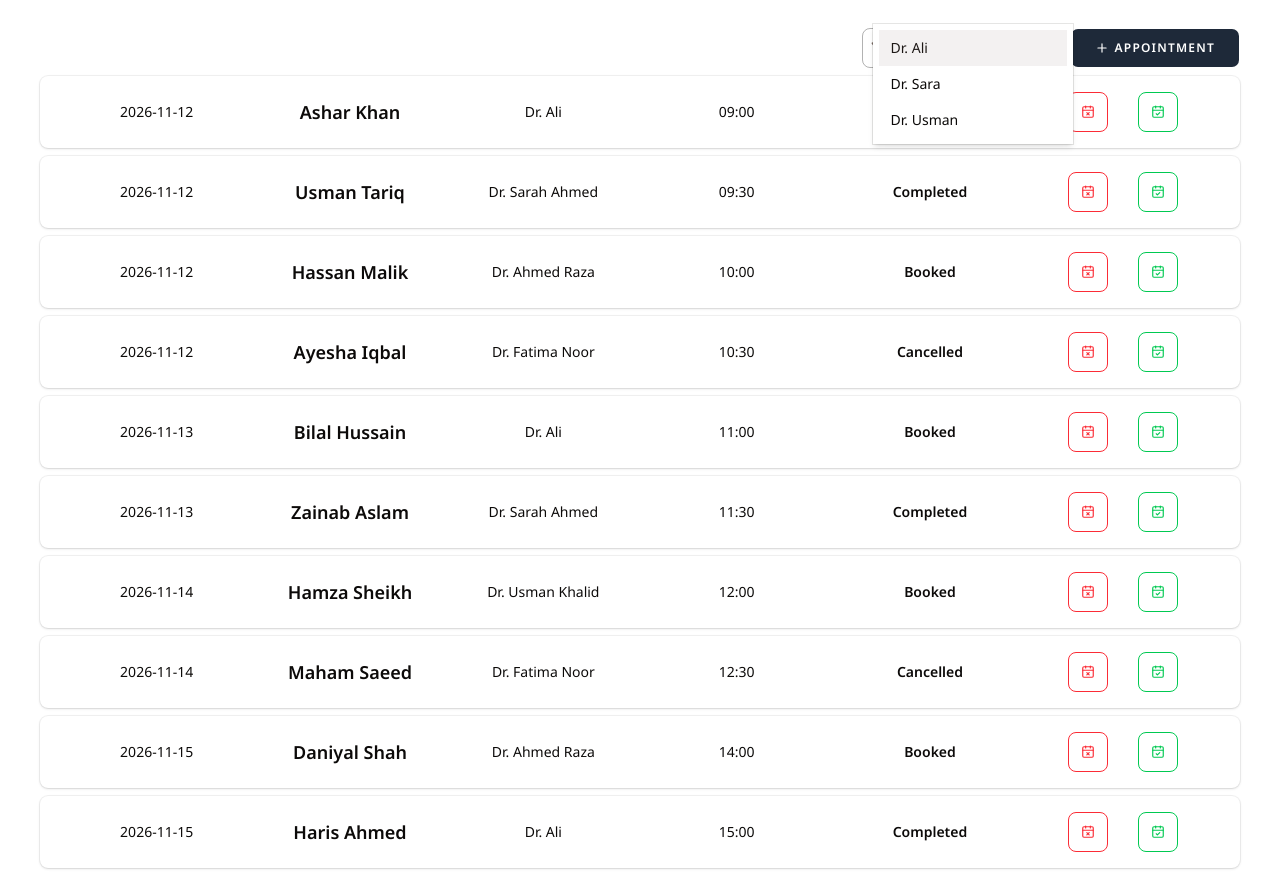
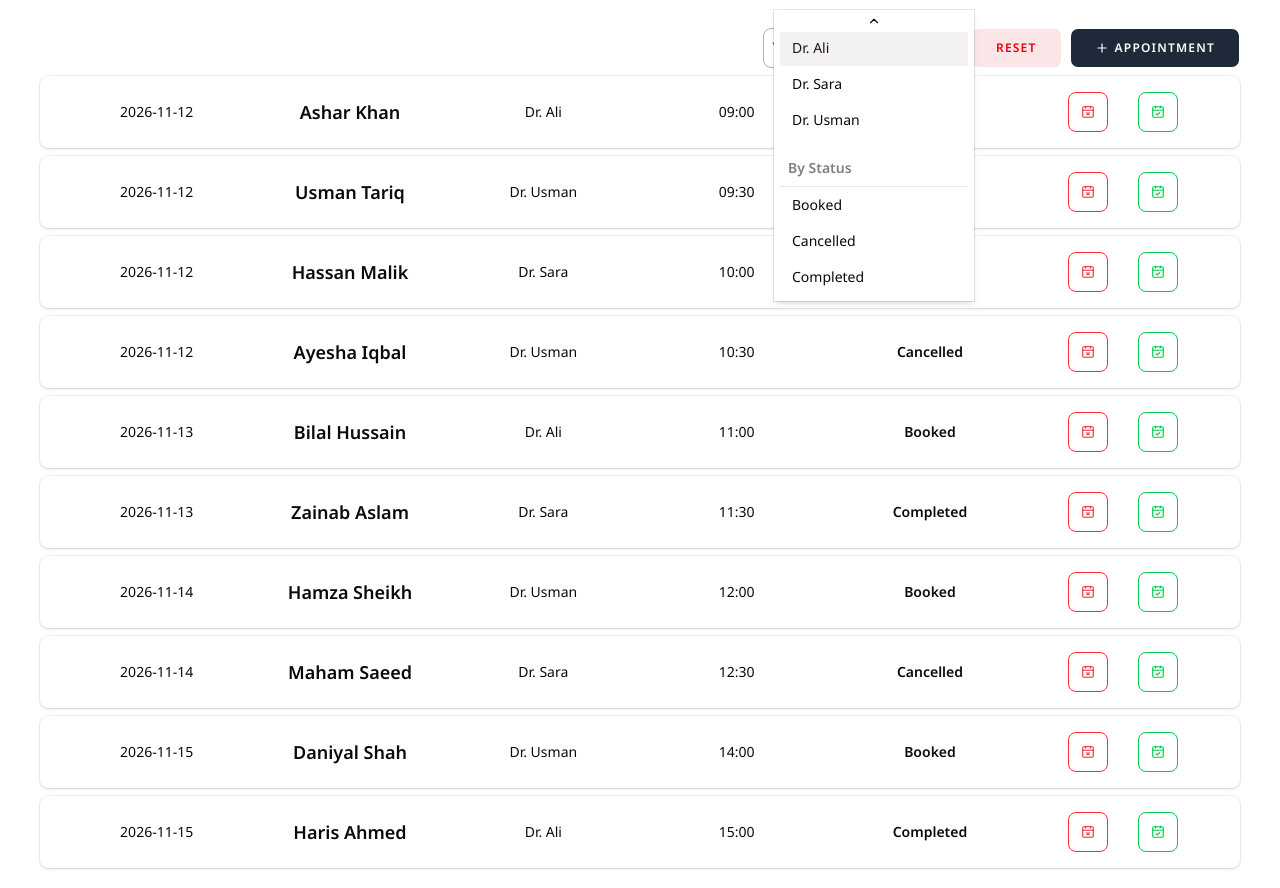
Before and after one commit to x-survivor/veridix_intern_appointment_booker, a Next.js app: page /appointments in a window 1280 px wide. Both pictures are taken after a click on the button "Filter". Built offline with nearby package versions, Linux system fonts and the light colour scheme; a web font is replaced by a local one.

Commit message:
Filteration based on Doctor Name or Status

```diff
--- a/features/(public)/appointments/appointmentsPage.tsx
+++ b/features/(public)/appointments/appointmentsPage.tsx
@@ -1,21 +1,60 @@
 "use client";
 
-import { useState } from "react";
+import { useEffect, useState } from "react";
 
 import { Button } from "@/shared/components/ui/button";
 import { Select, SelectTrigger, SelectValue, SelectContent, SelectGroup, SelectItem } from "@/shared/components/ui/select";
 
 import { Toaster } from "@/shared/components/ui/sonner";
 import { ApplicationForm } from "./components/appointmentForm";
-import { AppointmentCard } from "./components/appointmendCard";
+import { AppointmentCard } from "@/shared/components/appointmendCard";
 import { Filter, Plus } from "lucide-react";
 import { doctors } from "@/shared/constants/datasets/doctors";
 
 import { mockAppointments } from "@/shared/constants/datasets/mockAppointmentData";
 
+type mock = {
+    id: number,
+    doctor_name: string,
+    patient_name: string,
+    date: string,
+    time: string,
+    status: string,
+}
+const status = [
+    {
+        value: "booked",
+        label: "Booked"
+    },
+    {
+        value: "canceled",
+        label: "Cancelled"
+    },
+    {
+        value: "completed",
+        label: "Completed"
+    },
+
+]
+
 const AppointmentPage = () => {
     const [dialogTrigger, setDialogTrigger] = useState(false);
     const [filter, setFilter] = useState<string>("");
+    const [filteredData, setFilteredData] = useState<mock[]>(mockAppointments);
+
+    useEffect(() => {
+        const filterData = () => {
+            if (filter == "") {
+                setFilteredData(mockAppointments);
+                return;
+            }
+            const filteredArray = mockAppointments.filter((item) => (
+                item.doctor_name == filter || item.status == filter
+            ))
+            setFilteredData(filteredArray);
+        }
+        filterData();
+    }, [filter])
 
     return (
         <section className="px-10 py-5 flex flex-col gap-2">
@@ -23,18 +62,28 @@ const AppointmentPage = () => {
             <div className="w-full flex justify-end items-center gap-2">
                 <Select value={filter} onValueChange={(value) => setFilter(value ?? "")}>
                     <SelectTrigger className={`w-1/3 lg:w-50 border border-black/30 px-2 rounded-md`}>
-                        <Filter /> <SelectValue placeholder={"Filter"}/>
+                        <Filter /> <SelectValue placeholder={"Filter"} />
                     </SelectTrigger>
                     <SelectContent>
                         <SelectGroup>
+                            <h6 className="text-sm font-semibold text-black/50 px-2 py-2 border-b">By Doctor Name</h6>
                             {doctors && doctors.map((doctor) => (
-                                    <SelectItem key={doctor.name} value={doctor.name}>
-                                        {doctor.name}
-                                    </SelectItem>
-                                ))}
+                                <SelectItem key={doctor.name} value={doctor.name}>
+                                    {doctor.name}
+                                </SelectItem>
+                            ))}
+                        </SelectGroup>
+                        <SelectGroup>
+                            <h6 className="text-sm font-semibold text-black/50 px-2 py-2 border-b">By Status</h6>
+                            {status.map((item)=> (
+                                <SelectItem key={item.value} value={item.label}>
+                                    {item.label}
+                                </SelectItem>
+                            ))}
                         </SelectGroup>
                     </SelectContent>
                 </Select>
+                <Button onClick={() => setFilter("")} variant="destructive" className="rounded-md">Reset</Button>
                 <Button
                     variant="ghost"
                     onClick={() => setDialogTrigger(true)}
@@ -48,7 +97,7 @@ const AppointmentPage = () => {
                 setDialogTrigger={setDialogTrigger}
             />
             {
-                mockAppointments ? mockAppointments?.map(({ id, doctor_name, patient_name, date, time, status }) => (
+                filteredData ? filteredData?.map(({ id, doctor_name, patient_name, date, time, status }) => (
                     <AppointmentCard key={id} doctor_name={doctor_name} patient_name={patient_name} date={date} time={time} status={status} />
                 )) : <p>Loading...</p>
             }
--- a/shared/components/ui/table.tsx
+++ /dev/null
@@ -1,115 +0,0 @@
-"use client"
-
-import * as React from "react"
-import { cn } from "cn"
-
-function Table({ className, ...props }: React.ComponentProps<"table">) {
-  return (
-    <div
-      data-slot="table-container"
-      className="relative w-full overflow-x-auto"
-    >
-      <table
-        data-slot="table"
-        className={cn("w-full caption-bottom text-sm", className)}
-        {...props}
-      />
-    </div>
-  )
-}
-
-function TableHeader({ className, ...props }: React.ComponentProps<"thead">) {
-  return (
-    <thead
-      data-slot="table-header"
-      className={cn("[&_tr]:border-b", className)}
-      {...props}
-    />
-  )
-}
-
-function TableBody({ className, ...props }: React.ComponentProps<"tbody">) {
-  return (
-    <tbody
-      data-slot="table-body"
-      className={cn("[&_tr:last-child]:border-0", className)}
-      {...props}
-    />
-  )
-}
-
-function TableFooter({ className, ...props }: React.ComponentProps<"tfoot">) {
-  return (
-    <tfoot
-      data-slot="table-footer"
-      className={cn(
-        "border-t bg-muted/50 font-medium [&>tr]:last:border-b-0",
-        className
-      )}
-      {...props}
-    />
-  )
-}
-
-function TableRow({ className, ...props }: React.ComponentProps<"tr">) {
-  return (
-    <tr
-      data-slot="table-row"
-      className={cn(
-        "border-b transition-colors hover:bg-muted/50 has-aria-expanded:bg-muted/50 data-[state=selected]:bg-muted",
-        className
-      )}
-      {...props}
-    />
-  )
-}
-
-function TableHead({ className, ...props }: React.ComponentProps<"th">) {
-  return (
-    <th
-      data-slot="table-head"
-      className={cn(
-        "h-12 px-3 text-left align-middle text-xs font-medium tracking-wider whitespace-nowrap text-muted-foreground uppercase [&:has([role=checkbox])]:pr-0",
-        className
-      )}
-      {...props}
-    />
-  )
-}
-
-function TableCell({ className, ...props }: React.ComponentProps<"td">) {
-  return (
-    <td
-      data-slot="table-cell"
-      className={cn(
-        "p-3 align-middle whitespace-nowrap [&:has([role=checkbox])]:pr-0",
-        className
-      )}
-      {...props}
-    />
-  )
-}
-
-function TableCaption({
-  className,
-  ...props
-}: React.ComponentProps<"caption">) {
-  return (
-    <caption
-      data-slot="table-caption"
-      className={cn("mt-4 text-sm text-muted-foreground", className)}
-      {...props}
-    />
-  )
-}
-
-export {
-  Table,
-  TableHeader,
-  TableBody,
-  TableFooter,
-  TableHead,
-  TableRow,
-  TableCell,
-  TableCaption,
-}
--- a/shared/constants/datasets/mockAppointmentData.ts
+++ b/shared/constants/datasets/mockAppointmentData.ts
@@ -9,7 +9,7 @@ export const mockAppointments = [
   },
   {
     id: 2,
-    doctor_name: "Dr. Sarah Ahmed",
+    doctor_name: "Dr. Usman",
     patient_name: "Usman Tariq",
     date: "2026-11-12",
     time: "09:30",
@@ -17,7 +17,7 @@ export const mockAppointments = [
   },
   {
     id: 3,
-    doctor_name: "Dr. Ahmed Raza",
+    doctor_name: "Dr. Sara",
     patient_name: "Hassan Malik",
     date: "2026-11-12",
     time: "10:00",
@@ -25,7 +25,7 @@ export const mockAppointments = [
   },
   {
     id: 4,
-    doctor_name: "Dr. Fatima Noor",
+    doctor_name: "Dr. Usman",
     patient_name: "Ayesha Iqbal",
     date: "2026-11-12",
     time: "10:30",
@@ -41,7 +41,7 @@ export const mockAppointments = [
   },
   {
     id: 6,
-    doctor_name: "Dr. Sarah Ahmed",
+    doctor_name: "Dr. Sara",
     patient_name: "Zainab Aslam",
     date: "2026-11-13",
     time: "11:30",
@@ -49,7 +49,7 @@ export const mockAppointments = [
   },
   {
     id: 7,
-    doctor_name: "Dr. Usman Khalid",
+    doctor_name: "Dr. Usman",
     patient_name: "Hamza Sheikh",
     date: "2026-11-14",
     time: "12:00",
@@ -57,7 +57,7 @@ export const mockAppointments = [
   },
   {
     id: 8,
-    doctor_name: "Dr. Fatima Noor",
+    doctor_name: "Dr. Sara",
     patient_name: "Maham Saeed",
     date: "2026-11-14",
     time: "12:30",
@@ -65,7 +65,7 @@ export const mockAppointments = [
   },
   {
     id: 9,
-    doctor_name: "Dr. Ahmed Raza",
+    doctor_name: "Dr. Usman",
     patient_name: "Daniyal Shah",
     date: "2026-11-15",
     time: "14:00",
@@ -79,4 +79,4 @@ export const mockAppointments = [
     time: "15:00",
     status: "Completed",
   },
-] as const;
+];
```
Also changed, not shown: shared/components/appointmendCard.tsx (renamed from features/(public)/appointments/components/appointmendCard.tsx).
